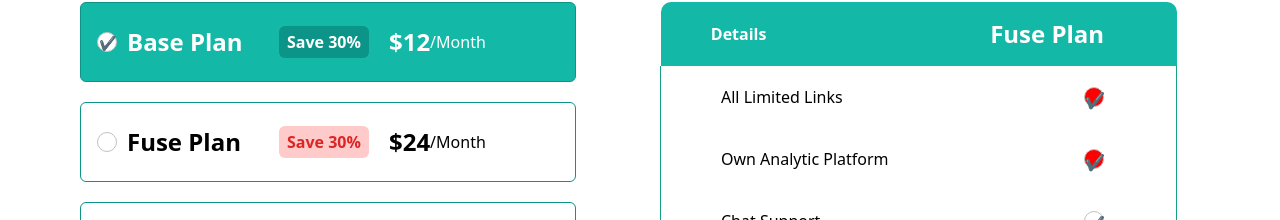
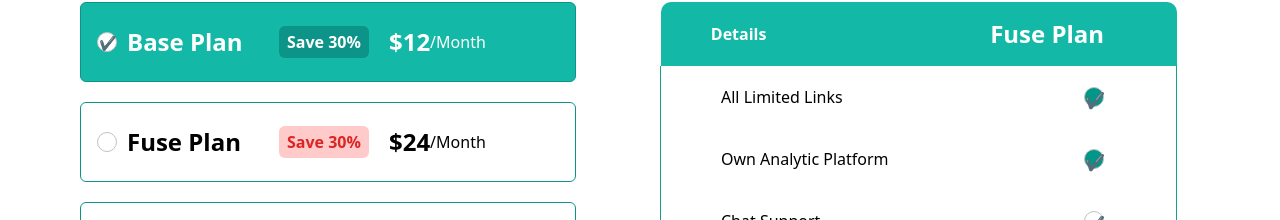
Before and after one commit to JanaYassin/NextProject, a Next.js app: page / in a window 1280 px wide. Shown: the part 138-358 px from the top of the page. Built offline with nearby package versions, Linux system fonts and the light colour scheme.

Commit message:
Update PlanDetails.css

```diff
--- a/app/components/PlanDetails.css
+++ b/app/components/PlanDetails.css
@@ -61,7 +61,7 @@
 }
 
 .plan-details-table td input[type="radio"]:checked + label::before {
-  background-color: red;
+  background-color: #009688;
 }
 
 .plan-details-table td input[type="radio"] + label::after {
```
